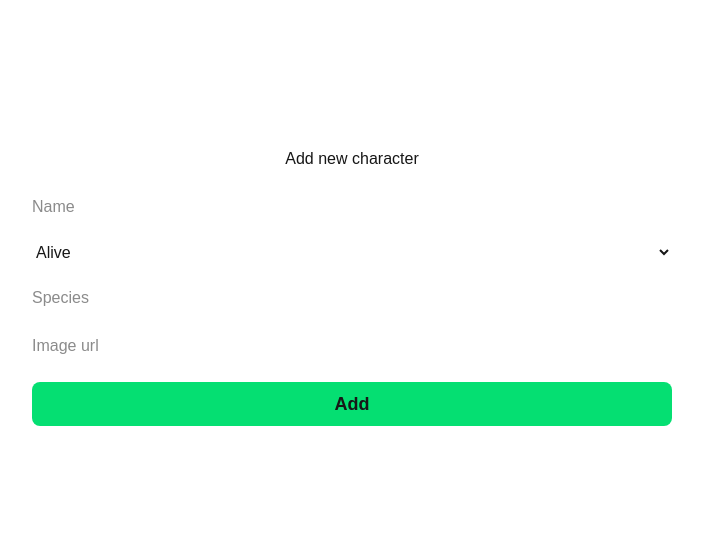
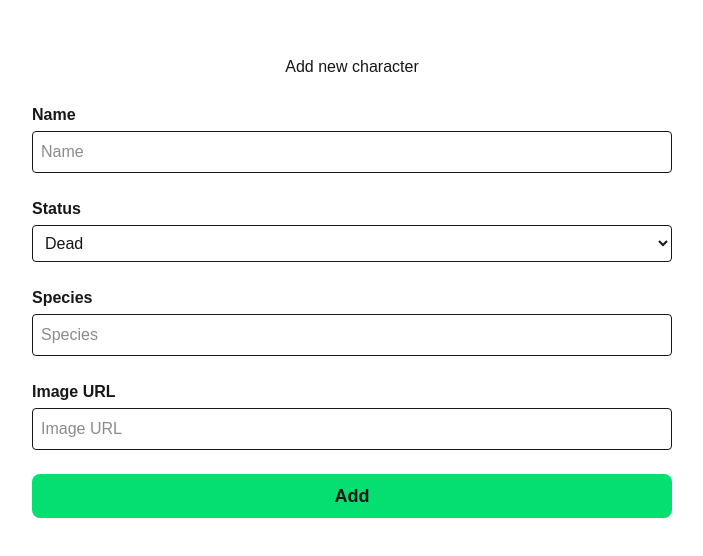
Before and after one commit to Kabtamudegifie/next-app1, a Next.js app: page /characters/create-characters in a window 1280 px wide. Shown: the part 114-670 px from the top of the page, without its empty margins (288-991 px from the left). Built offline with nearby package versions, Linux system fonts and the light colour scheme.

Commit message:
refactor: Create new character

```diff
--- a/package.json
+++ b/package.json
@@ -9,11 +9,14 @@
     "lint": "next lint"
   },
   "dependencies": {
+    "@hookform/resolvers": "^4.1.2",
     "@tanstack/react-query": "^5.66.11",
     "clsx": "^2.1.1",
     "next": "15.2.0",
     "react": "^19.0.0",
-    "react-dom": "^19.0.0"
+    "react-dom": "^19.0.0",
+    "react-hook-form": "^7.54.2",
+    "zod": "^3.24.2"
   },
   "devDependencies": {
     "@eslint/eslintrc": "^3",
--- a/src/app/characters/create-characters/page.tsx
+++ b/src/app/characters/create-characters/page.tsx
@@ -1,67 +1,88 @@
 "use client";
 import { MORTY_STORAGE_KEY } from "@/constants";
 import { useRouter } from "next/navigation";
-import React, { useState } from "react";
+import React from "react";
+import { useForm } from "react-hook-form";
+import { zodResolver } from "@hookform/resolvers/zod";
+import { z } from "zod";
+import Textfield from "@/components/forms/input/Textfield";
+import SelectField from "@/components/forms/select/SelectField";
 
 enum Status {
   DEAD = "Dead",
   ALIVE = "Alive",
   UNKNOWN = "Unknown",
 }
+
+const formValuesSchema = z.object({
+  name: z.string().min(1, "Name is required"),
+  status: z.nativeEnum(Status, {
+    errorMap: () => ({ message: "Status is required" }),
+  }),
+  species: z.string().min(1, "Species is required"),
+  imageUrl: z.string().url("Invalid image URL"),
+});
+
+type FormValues = z.infer<typeof formValuesSchema>;
+
 export default function CreateCharacterPage() {
-  const [name, setName] = useState("");
-  const [status, setStatus] = useState<Status>(Status.UNKNOWN);
-  const [species, setSpecies] = useState("");
-  const [imageUrl, setImageUrl] = useState("");
   const router = useRouter();
-  const clearForm = () => {
-    setImageUrl("");
-    setName("");
-    setSpecies("");
-    setStatus(Status.UNKNOWN);
-  };
-  const onSubmit = (e: React.FormEvent<HTMLFormElement>) => {
-    e.preventDefault();
-    if ([status, species, imageUrl, name].some((v) => !v)) {
-      return;
-    }
-    const data = JSON.stringify({
-      status,
-      species,
-      imageUrl,
-      name,
+  const {
+    register,
+    handleSubmit,
+    formState: { errors },
+  } = useForm<FormValues>({
+    resolver: zodResolver(formValuesSchema),
+    mode: "all",
+  });
+
+  const onSubmit = (data: FormValues) => {
+    const newMorty = JSON.stringify({
+      status: data.status,
+      species: data.species,
+      imageUrl: data.imageUrl,
+      name: data.name,
     });
 
-    localStorage.setItem(MORTY_STORAGE_KEY, data);
-    clearForm();
+    localStorage.setItem(MORTY_STORAGE_KEY, newMorty);
     router.push("/characters");
   };
 
   return (
     <div className="flex flex-col gap-6 h-screen w-full items-center justify-center">
       <h1>Add new character</h1>
-      <form className="flex flex-col gap-6 w-1/2" onSubmit={onSubmit}>
-        <input
-          value={name}
-          onChange={(e) => setName(e.currentTarget.value)}
+      <form
+        className="flex flex-col gap-6 w-1/2"
+        onSubmit={handleSubmit(onSubmit)}
+      >
+        <Textfield
+          label="Name"
           placeholder="Name"
+          {...register("name")}
+          error={errors.name?.message}
         />
-        <select onSelect={(e) => setStatus(e.currentTarget.value as Status)}>
-          <option value={Status.ALIVE}>{Status.ALIVE}</option>
-          <option value={Status.DEAD}>{Status.DEAD}</option>
-          <option value={Status.UNKNOWN}>{Status.UNKNOWN}</option>
-        </select>
-        <input
-          value={species}
-          onChange={(e) => setSpecies(e.currentTarget.value)}
+        <SelectField
+          label="Status"
+          options={Object.values(Status).map((status) => ({
+            label: status,
+            value: status,
+          }))}
+          {...register("status")}
+        />
+        <Textfield
+          label="Species"
           placeholder="Species"
+          {...register("species")}
+          error={errors.species?.message}
         />
 
-        <input
-          value={imageUrl}
-          onChange={(e) => setImageUrl(e.currentTarget.value)}
-          placeholder="Image url"
+        <Textfield
+          label="Image URL"
+          placeholder="Image URL"
+          {...register("imageUrl")}
+          error={errors.imageUrl?.message}
         />
+
         <button
           type="submit"
           className="bg-green-400 px-6 py-2 rounded-lg text-lg font-semibold"
--- /dev/null
+++ b/src/components/forms/FormControl.tsx
@@ -0,0 +1,15 @@
+import React from "react";
+interface Props {
+  label?: string;
+  error?: string;
+  children?: React.ReactNode;
+}
+export default function FormControl({ label, error, children }: Props) {
+  return (
+    <div className="flex flex-col gap-1 items-start">
+      {label && <span className="font-semibold">{label}</span>}
+      {children}
+      {error && <span className="text-red-400">{error}</span>}
+    </div>
+  );
+}
--- /dev/null
+++ b/src/components/forms/input/Textfield.tsx
@@ -0,0 +1,13 @@
+import React, { InputHTMLAttributes } from "react";
+import FormControl from "../FormControl";
+interface Props extends InputHTMLAttributes<HTMLInputElement> {
+  label?: string;
+  error?: string;
+}
+export default function Textfield({ label, error, ...rest }: Props) {
+  return (
+    <FormControl label={label} error={error}>
+      <input {...rest} className="border p-2 w-full rounded" />
+    </FormControl>
+  );
+}
--- /dev/null
+++ b/src/components/forms/select/SelectField.tsx
@@ -0,0 +1,21 @@
+import React, { SelectHTMLAttributes } from "react";
+import FormControl from "../FormControl";
+
+interface Props extends SelectHTMLAttributes<HTMLSelectElement> {
+  label?: string;
+  error?: string;
+  options: { value: string; label: string }[];
+}
+export default function SelectField({ label, error, options, ...rest }: Props) {
+  return (
+    <FormControl label={label} error={error}>
+      <select className="border p-2 w-full rounded" {...rest}>
+        {options.map((option, index) => (
+          <option key={index} value={option.value}>
+            {option.label}
+          </option>
+        ))}
+      </select>
+    </FormControl>
+  );
+}
```
Also changed, not shown: 1 other file (tests, documents, lock files or other folders).
